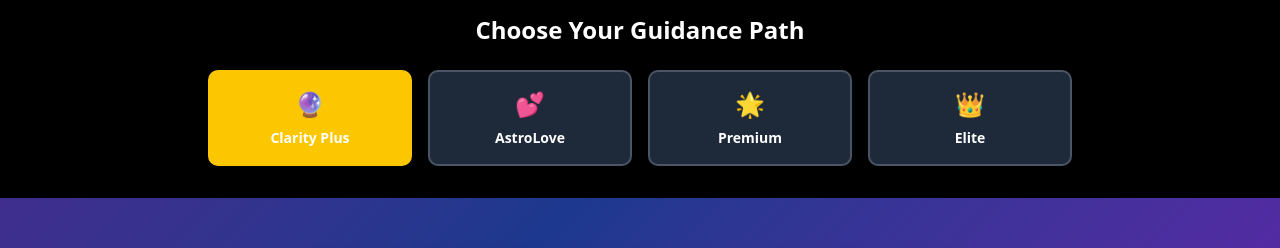
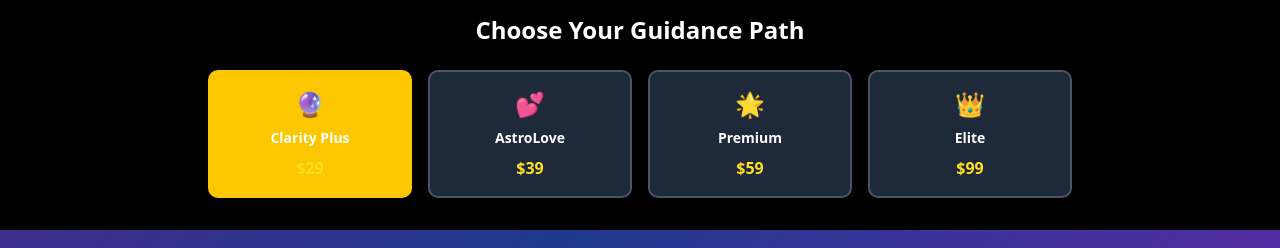
Before and after one commit to voicebootix/jyotiflow-ai, a React (Vite) app in the folder frontend/: page /spiritual-guidance in a window 1280 px wide. Shown: the part 482-730 px from the top of the page. Built offline with nearby package versions, Linux system fonts and the light colour scheme; no server answers.

Commit message:
commit credit

```diff
--- a/frontend/src/components/SpiritualGuidance.jsx
+++ b/frontend/src/components/SpiritualGuidance.jsx
@@ -16,6 +16,8 @@ const SpiritualGuidance = () => {
     birthLocation: '',
     question: ''
   });
+  const [credits, setCredits] = useState(0);
+  const [loadingCredits, setLoadingCredits] = useState(true);
 
   useEffect(() => {
     // Track page visit
@@ -24,7 +26,18 @@ const SpiritualGuidance = () => {
     });
   }, [selectedService]);
 
-// Authentication check
+  useEffect(() => {
+    if (spiritualAPI.isAuthenticated()) {
+      spiritualAPI.getCreditBalance().then(res => {
+        if (res.success) setCredits(res.data.credits);
+        setLoadingCredits(false);
+      });
+    } else {
+      setLoadingCredits(false);
+    }
+  }, []);
+
+  // Authentication check
   useEffect(() => {
    // if (!spiritualAPI.isAuthenticated()) {
       // Redirect to login with current service
@@ -161,6 +174,13 @@ const SpiritualGuidance = () => {
 
   const currentService = services[selectedService];
 
+  const sessionTypes = [
+    { key: 'clarity', name: 'Clarity Plus', price: 29 },
+    { key: 'love', name: 'AstroLove', price: 39 },
+    { key: 'premium', name: 'Premium', price: 59 },
+    { key: 'elite', name: 'Elite', price: 99 }
+  ];
+
   return (
     <div className="pt-16 min-h-screen">
       {/* Header */}
@@ -189,18 +209,24 @@ const SpiritualGuidance = () => {
         <div className="max-w-4xl mx-auto px-4">
           <h2 className="text-2xl font-bold text-white mb-6 text-center">Choose Your Guidance Path</h2>
           <div className="grid grid-cols-2 md:grid-cols-4 gap-4">
-            {Object.entries(services).map(([key, service]) => (
+            {sessionTypes.map(session => (
               <button
-                key={key}
-                onClick={() => setSelectedService(key)}
+                key={session.key}
+                onClick={() => setSelectedService(session.key)}
                 className={`p-4 rounded-lg border-2 transition-all duration-300 ${
-                  selectedService === key
+                  selectedService === session.key
                     ? 'border-yellow-400 bg-yellow-400 bg-opacity-20'
                     : 'border-gray-600 bg-gray-800 hover:border-gray-400'
                 }`}
+                disabled={loadingCredits || (spiritualAPI.isAuthenticated() && credits < session.price)}
+                title={spiritualAPI.isAuthenticated() && credits < session.price ? 'Insufficient credits' : ''}
               >
-                <div className="text-2xl mb-2">{service.icon}</div>
-                <div className="text-white font-semibold text-sm">{service.name}</div>
+                <div className="text-2xl mb-2">{services[session.key].icon}</div>
+                <div className="text-white font-semibold text-sm">{services[session.key].name}</div>
+                <div className="text-yellow-300 font-bold mt-2">${session.price}</div>
+                {spiritualAPI.isAuthenticated() && credits < session.price && (
+                  <div className="text-red-400 text-xs mt-1">Insufficient credits</div>
+                )}
               </button>
             ))}
           </div>
```
